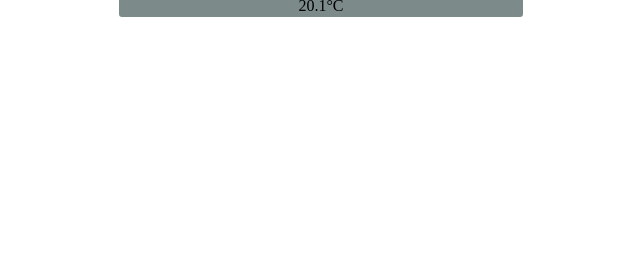
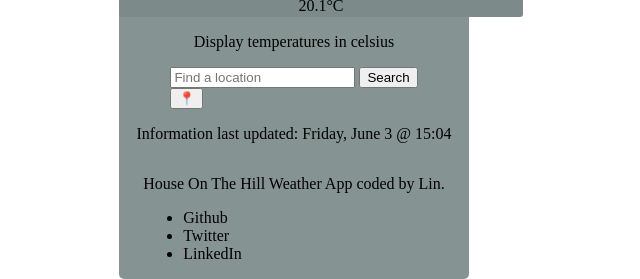
Before and after one commit to cafeorea/weather-app, a plain HTML site: page index.html in a window 1280 px wide. Shown: the part 2043-2322 px from the top of the page, without its empty margins (346-986 px from the left). Before the commit the page ends 2060 px from the top, so only its background shows below. Drawn offline with Linux system fonts and the light colour scheme.

Commit message:
Finished the html layout of the app.

```diff
--- a/index.html
+++ b/index.html
@@ -127,6 +127,44 @@
                 </div>
               </div>
             </div>
+            <div class="unit-switch">
+              <p class="unit-text">
+                Display temperatures in <span class="toggle">celsius</span>
+              </p>
+            </div>
+            <div class="location-form">
+              <form>
+                <input
+                  type="text"
+                  placeholder="Find a location"
+                  class="search-bar"
+                />
+                <input type="submit" value="Search" class="search-button" />
+              </form>
+              <button class="find-me">📍</button>
+            </div>
+            <div class="time-date">
+              <p class="last-update">
+                Information last updated:
+                <span class="current-d">Friday, June 3</span> @
+                <span class="current-t">15:04</span>
+              </p>
+            </div>
+            <footer>
+              <div class="credit">
+                <p class="my-credit">
+                  <span class="app-name">House On The Hill Weather App</span>
+                  coded by <span class="my-name">Lin</span>.
+                </p>
+              </div>
+              <div class="my-links">
+                <ul class="sns">
+                  <li>Github</li>
+                  <li>Twitter</li>
+                  <li>LinkedIn</li>
+                </ul>
+              </div>
+            </footer>
           </div>
         </div>
       </div>
--- a/style.css
+++ b/style.css
@@ -72,7 +72,7 @@ body {
 .current-icon {
   display: block;
   position: absolute;
-  top: 160px;
+  top: 170px;
   height: 60px;
   margin-left: 15px;
 }
```
